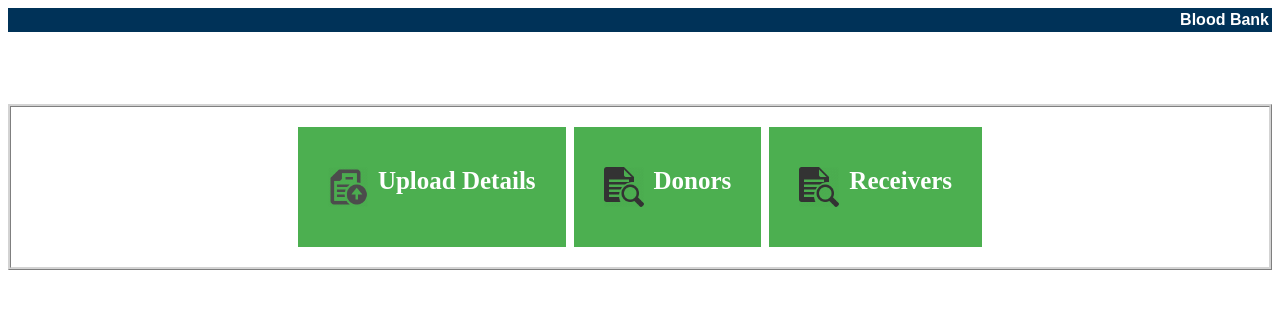
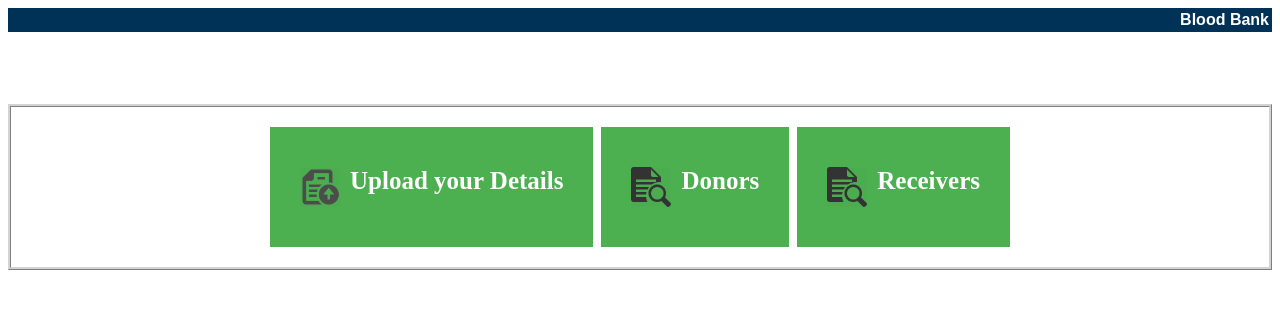
Before and after one commit to vineeth0696/Capstone, a Flask app: page / in a window 1280 px wide. Shown: the top 309 px of the page. Run offline with Flask 2, Linux system fonts and the light colour scheme.

Commit message:
modified home.html

```diff
--- a/templates/home.html
+++ b/templates/home.html
@@ -58,7 +58,7 @@ form {
 </table>
 </br></br></br></br>
 <form action="" method="post" align="middle">
-<a href="{{ url_for('upload') }}" class="button"><span class="icon_upload"></span>Upload Details</a>
+<a href="{{ url_for('upload') }}" class="button"><span class="icon_upload"></span>Upload your Details</a>
 <a href="{{ url_for('donor_list') }}" class="button"><span class="icon_view"></span>Donors</a>
 <a href="{{ url_for('receiver_list') }}" class="button"><span class="icon_view"></span>Receivers</a>
 </form>
```
